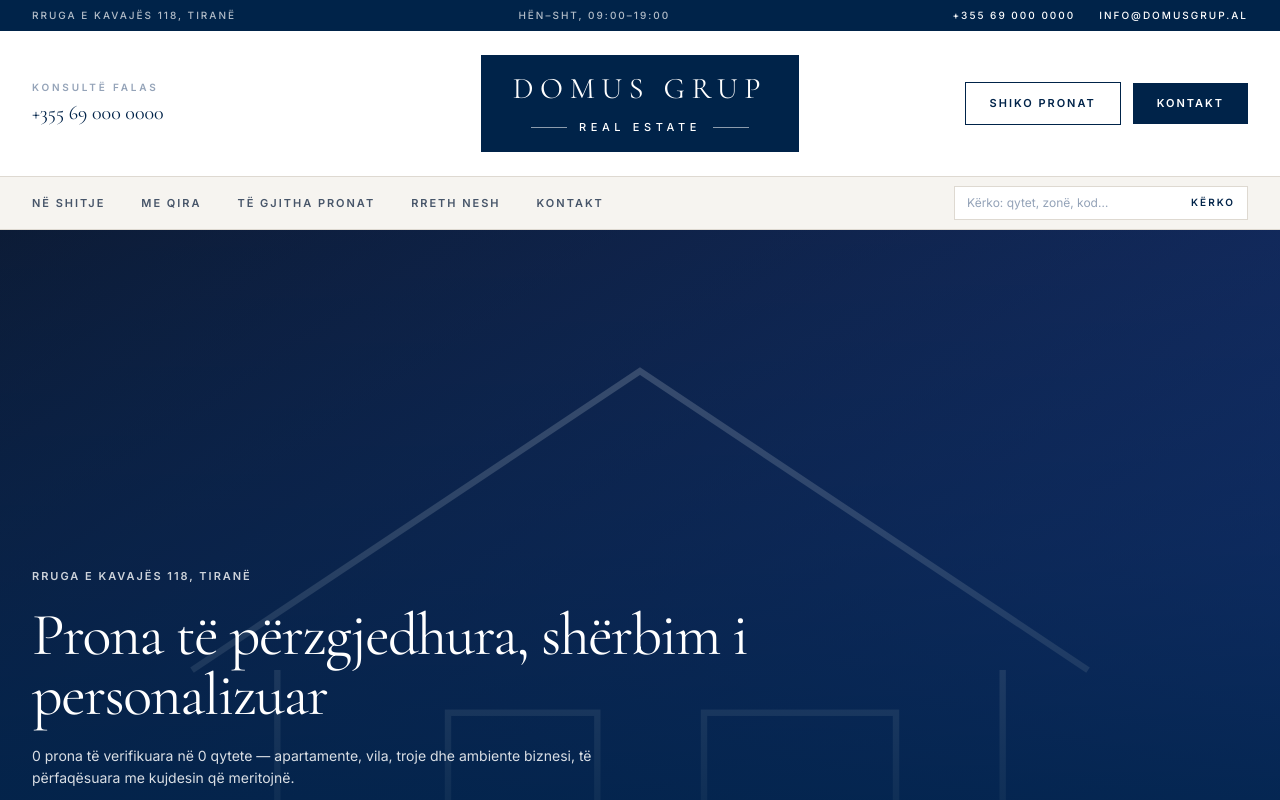
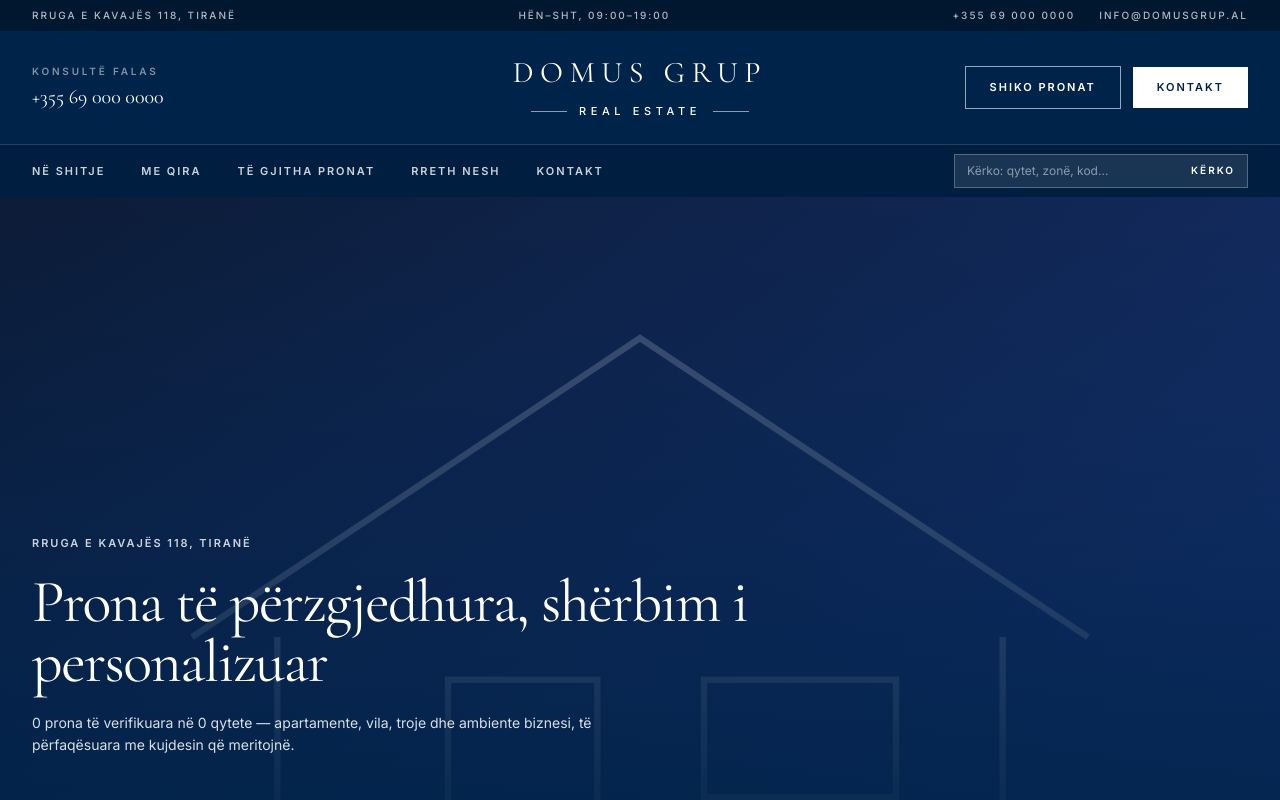
Before and after one commit to gjergjialeksander162-design/imobiliare-web-, a Next.js app: page / in a window 1280 px wide. Shown: the top 800 px of the page. Built offline with nearby package versions, Linux system fonts and the light colour scheme; no server answers; the database is empty.

Commit message:
feat: header plot navy
Co-Authored-By: cocolimario3 <gjergjialeksander162@gmail.com>

```diff
--- a/src/components/site-header.tsx
+++ b/src/components/site-header.tsx
@@ -12,25 +12,25 @@ const links = [
 ];
 
 const navLinkClass =
-  "relative whitespace-nowrap py-1 transition-colors hover:text-brand after:absolute after:inset-x-0 after:-bottom-0.5 after:mx-auto after:h-px after:w-0 after:bg-brand after:transition-all after:duration-300 hover:after:w-full";
+  "relative whitespace-nowrap py-1 text-white/80 transition-colors hover:text-white after:absolute after:inset-x-0 after:-bottom-0.5 after:mx-auto after:h-px after:w-0 after:bg-white after:transition-all after:duration-300 hover:after:w-full";
 
 export function SiteHeader() {
   return (
-    <header className="sticky top-0 z-30 bg-white/95 backdrop-blur">
-      <div className="bg-brand text-white">
-        <div className="container-page flex items-center justify-between gap-4 py-2 text-[10px] font-medium uppercase tracking-[0.2em]">
-          <span className="hidden text-white/70 sm:block">{site.address}</span>
-          <span className="hidden text-white/70 lg:block">{site.hours}</span>
+    <header className="sticky top-0 z-30 bg-brand text-white">
+      <div className="bg-brand-dark">
+        <div className="container-page flex items-center justify-between gap-4 py-2 text-[10px] font-medium uppercase tracking-[0.2em] text-white/70">
+          <span className="hidden sm:block">{site.address}</span>
+          <span className="hidden lg:block">{site.hours}</span>
           <div className="flex items-center gap-4 sm:gap-6">
             <a
               href={`tel:${site.phone.replace(/\s/g, "")}`}
-              className="hover:text-white/70"
+              className="hover:text-white"
             >
               {site.phone}
             </a>
             <a
               href={`mailto:${site.email}`}
-              className="hidden hover:text-white/70 sm:block"
+              className="hidden hover:text-white sm:block"
             >
               {site.email}
             </a>
@@ -40,35 +40,41 @@ export function SiteHeader() {
 
       <div className="container-page grid grid-cols-1 items-center gap-4 py-4 sm:py-6 lg:grid-cols-3">
         <div className="hidden flex-col gap-1 lg:flex">
-          <span className="text-[10px] font-semibold uppercase tracking-[0.28em] text-slate-400">
+          <span className="text-[10px] font-semibold uppercase tracking-[0.28em] text-white/50">
             Konsultë falas
           </span>
           <a
             href={`tel:${site.phone.replace(/\s/g, "")}`}
-            className="font-serif text-xl text-brand hover:opacity-70"
+            className="font-serif text-xl hover:text-white/70"
           >
             {site.phone}
           </a>
         </div>
 
         <Link href="/" className="mx-auto">
-          <Wordmark />
+          <Wordmark block={false} />
         </Link>
 
         <div className="hidden items-center justify-end gap-3 lg:flex">
-          <Link href="/prona" className="btn-outline">
+          <Link
+            href="/prona"
+            className="btn border border-white/60 text-white hover:bg-white hover:text-brand"
+          >
             Shiko pronat
           </Link>
-          <Link href="/kontakt" className="btn bg-brand text-white hover:bg-brand-dark">
+          <Link
+            href="/kontakt"
+            className="btn bg-white text-brand hover:bg-white/85"
+          >
             Kontakt
           </Link>
         </div>
       </div>
 
-      <div className="border-y border-line bg-sand">
+      <div className="border-t border-white/15 bg-brand-dark/40">
         <div className="container-page flex items-center gap-6 lg:justify-between">
           <nav className="-mx-1 flex-1 overflow-x-auto">
-            <div className="flex w-max min-w-full items-center gap-7 px-1 py-3.5 text-[11px] font-semibold uppercase tracking-[0.18em] text-slate-600 lg:gap-9">
+            <div className="flex w-max min-w-full items-center gap-7 px-1 py-3.5 text-[11px] font-semibold uppercase tracking-[0.18em] lg:gap-9">
               {links.map((link) => (
                 <Link key={link.href} href={link.href} className={navLinkClass}>
                   {link.label}
@@ -79,18 +85,18 @@ export function SiteHeader() {
 
           <form
             action="/prona"
-            className="hidden shrink-0 items-center border border-line bg-white lg:flex"
+            className="hidden shrink-0 items-center border border-white/25 bg-white/10 lg:flex"
           >
             <input
               type="search"
               name="q"
               placeholder="Kërko: qytet, zonë, kod…"
               aria-label="Kërko prona"
-              className="w-56 bg-transparent px-3 py-2 text-xs text-slate-700 outline-none placeholder:text-slate-400"
+              className="w-56 bg-transparent px-3 py-2 text-xs text-white outline-none placeholder:text-white/50"
             />
             <button
               type="submit"
-              className="px-3 py-2 text-[10px] font-semibold uppercase tracking-[0.2em] text-brand hover:text-brand-dark"
+              className="px-3 py-2 text-[10px] font-semibold uppercase tracking-[0.2em] text-white hover:text-white/70"
             >
               Kërko
             </button>
```
